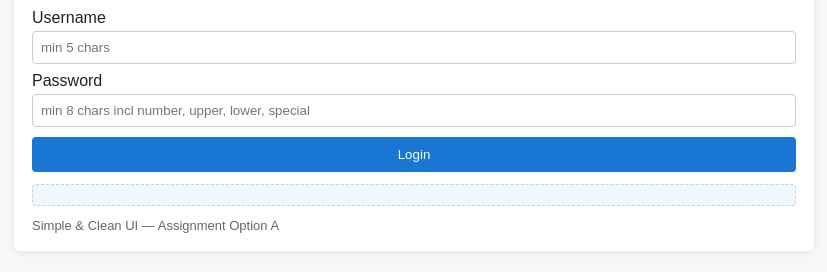
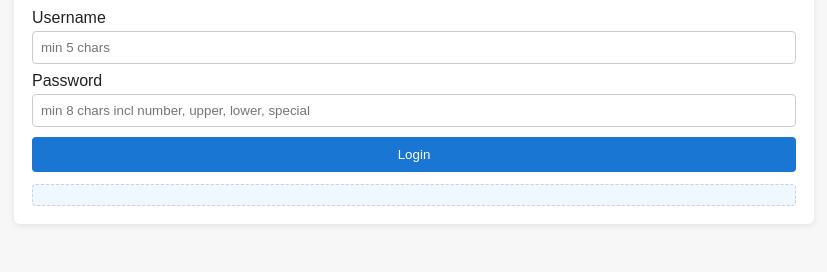
Before and after one commit to SanapathiLavanya01/Frontend-Dev, a plain HTML site: page Q7/index.html in a window 1280 px wide. Shown: the part 78-350 px from the top of the page, without its empty margins (226-1053 px from the left). Drawn offline with Linux system fonts and the light colour scheme.

Commit message:
Remove footer from index.html
Removed footer text from the HTML structure.

```diff
--- a/Q7/index.html
+++ b/Q7/index.html
@@ -17,8 +17,7 @@
 </form>
 <div class="output" id="q7out"></div>
 
-  <div class="footer">Simple & Clean UI — Assignment Option A</div>
-</div>
+
 <script src="script.js"></script>
 </body>
 </html>
```
